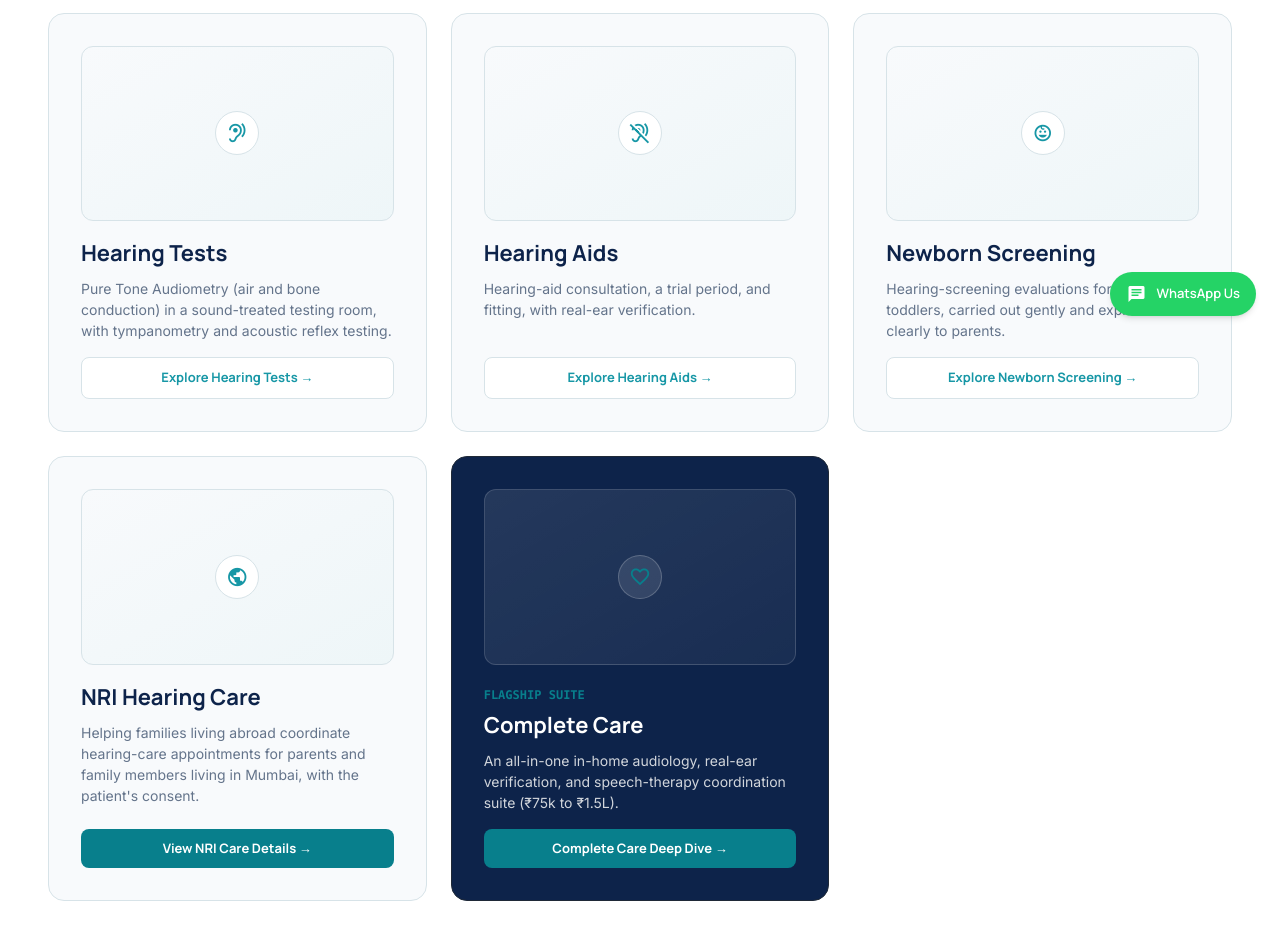
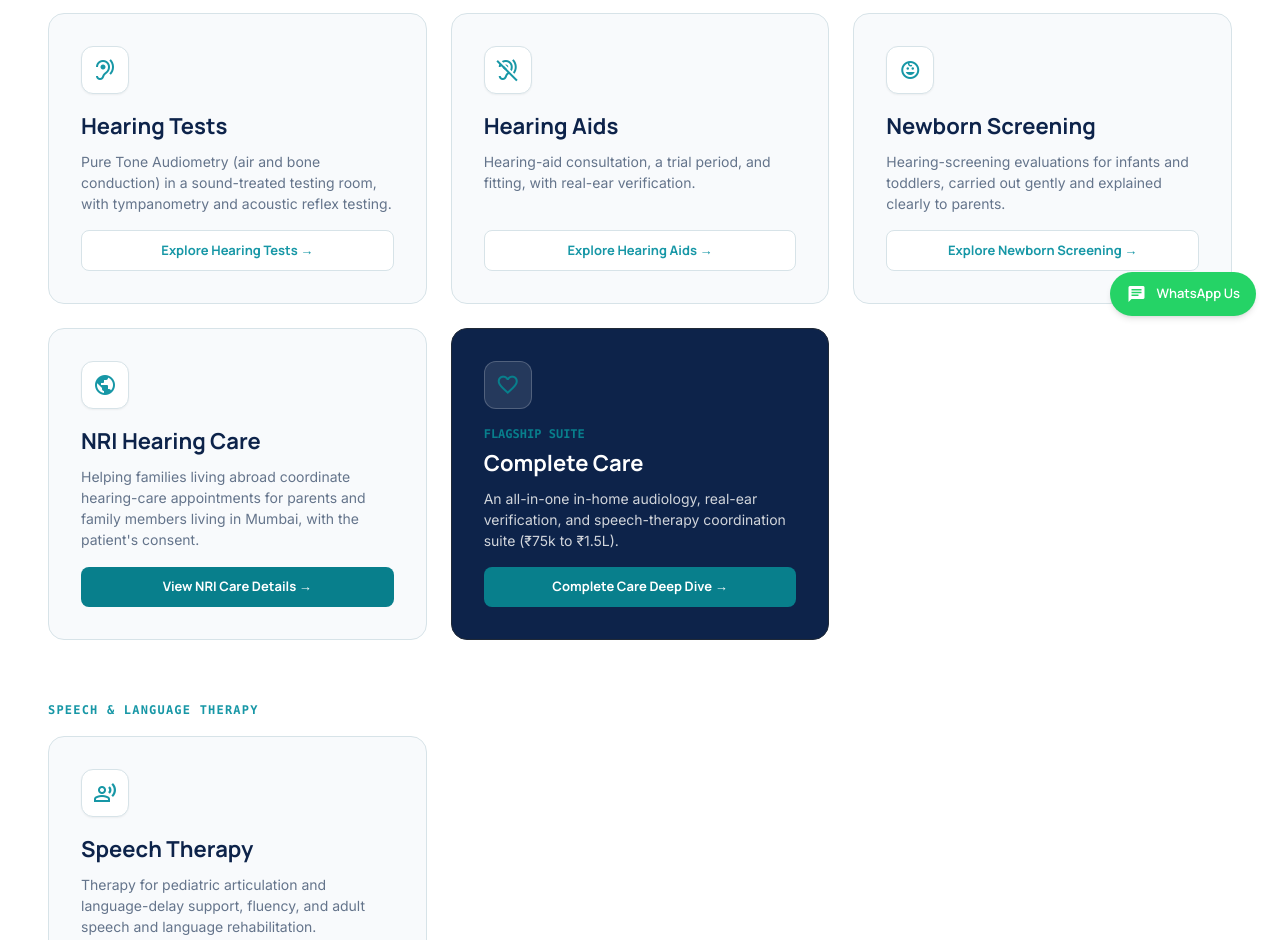
Before and after one commit to Vikas50501/PTA-Solutions, a website: page services/index.html in a window 1280 px wide. Shown: the part 460-1400 px from the top of the page. Drawn offline with nearby package versions, Linux system fonts and the light colour scheme.

Commit message:
Redesign Services directory cards: compact icon badge instead of large empty placeholder box

```diff
--- a/services/index.html
+++ b/services/index.html
@@ -96,13 +96,10 @@
       <div class="grid grid-cols-1 md:grid-cols-2 lg:grid-cols-3 gap-6 mt-4">
         <div class="p-8 bg-[#F8FAFC] rounded-2xl border border-[#D7E3E8] space-y-4 flex flex-col justify-between">
           <div>
-            <!-- IMAGE PLACEHOLDER: replace with a real photo (Hearing Tests) -->
-        <div class="aspect-[16/9] rounded-xl border bg-gradient-to-br from-[#F8FAFC] to-[#EEF6F8] border-[#D7E3E8] flex items-center justify-center mb-4">
-          <div class="w-11 h-11 rounded-full border bg-white border-[#D7E3E8] text-[#1797A6] flex items-center justify-center">
-            <span class="material-symbols-outlined text-[22px]">hearing</span>
+            <div class="w-12 h-12 rounded-xl bg-white border border-[#D7E3E8] flex items-center justify-center text-[#1797A6] shadow-sm">
+              <span class="material-symbols-outlined text-[24px]">hearing</span>
             </div>
-        </div>
-            <h3 class="text-[22px] font-display font-bold text-[#0D234A] mt-1">Hearing Tests</h3>
+            <h3 class="text-[22px] font-display font-bold text-[#0D234A] mt-4">Hearing Tests</h3>
             <p class="text-[14px] text-[#64748B] mt-2">Pure Tone Audiometry (air and bone conduction) in a sound-treated testing room, with tympanometry and acoustic reflex testing.</p>
           </div>
           <a href="/services/hearing-tests" class="w-full text-center py-2.5 bg-white border border-[#D7E3E8] font-display font-bold text-[13px] text-[#1797A6] rounded-lg hover:bg-[#1797A6] hover:text-white transition-all">
@@ -111,13 +108,10 @@
         </div>
         <div class="p-8 bg-[#F8FAFC] rounded-2xl border border-[#D7E3E8] space-y-4 flex flex-col justify-between">
           <div>
-            <!-- IMAGE PLACEHOLDER: replace with a real photo (Hearing Aids) -->
-        <div class="aspect-[16/9] rounded-xl border bg-gradient-to-br from-[#F8FAFC] to-[#EEF6F8] border-[#D7E3E8] flex items-center justify-center mb-4">
-          <div class="w-11 h-11 rounded-full border bg-white border-[#D7E3E8] text-[#1797A6] flex items-center justify-center">
-            <span class="material-symbols-outlined text-[22px]">hearing_disabled</span>
+            <div class="w-12 h-12 rounded-xl bg-white border border-[#D7E3E8] flex items-center justify-center text-[#1797A6] shadow-sm">
+              <span class="material-symbols-outlined text-[24px]">hearing_disabled</span>
             </div>
-        </div>
-            <h3 class="text-[22px] font-display font-bold text-[#0D234A] mt-1">Hearing Aids</h3>
+            <h3 class="text-[22px] font-display font-bold text-[#0D234A] mt-4">Hearing Aids</h3>
             <p class="text-[14px] text-[#64748B] mt-2">Hearing-aid consultation, a trial period, and fitting, with real-ear verification.</p>
           </div>
           <a href="/services/hearing-aids" class="w-full text-center py-2.5 bg-white border border-[#D7E3E8] font-display font-bold text-[13px] text-[#1797A6] rounded-lg hover:bg-[#1797A6] hover:text-white transition-all">
@@ -126,13 +120,10 @@
         </div>
         <div class="p-8 bg-[#F8FAFC] rounded-2xl border border-[#D7E3E8] space-y-4 flex flex-col justify-between">
           <div>
-            <!-- IMAGE PLACEHOLDER: replace with a real photo (Newborn Screening) -->
-        <div class="aspect-[16/9] rounded-xl border bg-gradient-to-br from-[#F8FAFC] to-[#EEF6F8] border-[#D7E3E8] flex items-center justify-center mb-4">
-          <div class="w-11 h-11 rounded-full border bg-white border-[#D7E3E8] text-[#1797A6] flex items-center justify-center">
-            <span class="material-symbols-outlined text-[22px]">child_care</span>
+            <div class="w-12 h-12 rounded-xl bg-white border border-[#D7E3E8] flex items-center justify-center text-[#1797A6] shadow-sm">
+              <span class="material-symbols-outlined text-[24px]">child_care</span>
             </div>
-        </div>
-            <h3 class="text-[22px] font-display font-bold text-[#0D234A] mt-1">Newborn Screening</h3>
+            <h3 class="text-[22px] font-display font-bold text-[#0D234A] mt-4">Newborn Screening</h3>
             <p class="text-[14px] text-[#64748B] mt-2">Hearing-screening evaluations for infants and toddlers, carried out gently and explained clearly to parents.</p>
           </div>
           <a href="/services/newborn-screening" class="w-full text-center py-2.5 bg-white border border-[#D7E3E8] font-display font-bold text-[13px] text-[#1797A6] rounded-lg hover:bg-[#1797A6] hover:text-white transition-all">
@@ -141,13 +132,10 @@
         </div>
         <div class="p-8 bg-[#F8FAFC] rounded-2xl border border-[#D7E3E8] space-y-4 flex flex-col justify-between">
           <div>
-            <!-- IMAGE PLACEHOLDER: replace with a real photo (NRI Hearing Care) -->
-        <div class="aspect-[16/9] rounded-xl border bg-gradient-to-br from-[#F8FAFC] to-[#EEF6F8] border-[#D7E3E8] flex items-center justify-center mb-4">
-          <div class="w-11 h-11 rounded-full border bg-white border-[#D7E3E8] text-[#1797A6] flex items-center justify-center">
-            <span class="material-symbols-outlined text-[22px]">public</span>
+            <div class="w-12 h-12 rounded-xl bg-white border border-[#D7E3E8] flex items-center justify-center text-[#1797A6] shadow-sm">
+              <span class="material-symbols-outlined text-[24px]">public</span>
             </div>
-        </div>
-            <h3 class="text-[22px] font-display font-bold text-[#0D234A] mt-1">NRI Hearing Care</h3>
+            <h3 class="text-[22px] font-display font-bold text-[#0D234A] mt-4">NRI Hearing Care</h3>
             <p class="text-[14px] text-[#64748B] mt-2">Helping families living abroad coordinate hearing-care appointments for parents and family members living in Mumbai, with the patient's consent.</p>
           </div>
           <a href="/nri-hearing-care" class="w-full text-center py-2.5 bg-[#087F8C] text-white font-display font-bold text-[13px] rounded-lg hover:bg-[#1797A6] hover:text-white transition-all">
@@ -156,13 +144,10 @@
         </div>
         <div class="p-8 bg-[#0D234A] text-white rounded-2xl border border-gray-800 space-y-4 flex flex-col justify-between">
           <div>
-            <!-- IMAGE PLACEHOLDER: replace with a real photo (Complete Care) -->
-        <div class="aspect-[16/9] rounded-xl border bg-gradient-to-br from-white/10 to-white/5 border-white/15 flex items-center justify-center mb-4">
-          <div class="w-11 h-11 rounded-full border bg-white/10 border-white/20 text-[#087F8C] flex items-center justify-center">
-            <span class="material-symbols-outlined text-[22px]">favorite</span>
+            <div class="w-12 h-12 rounded-xl bg-white/10 border border-white/20 flex items-center justify-center text-[#087F8C]">
+              <span class="material-symbols-outlined text-[24px]">favorite</span>
             </div>
-        </div>
-            <span class="font-mono text-[12px] font-bold text-[#087F8C]">FLAGSHIP SUITE</span>
+            <span class="font-mono text-[12px] font-bold text-[#087F8C] mt-4 block">FLAGSHIP SUITE</span>
             <h3 class="text-[22px] font-display font-bold text-white mt-1">Complete Care</h3>
             <p class="text-[14px] text-gray-300 mt-2">An all-in-one in-home audiology, real-ear verification, and speech-therapy coordination suite (₹75k to ₹1.5L).</p>
           </div>
@@ -178,13 +163,10 @@
       <div class="grid grid-cols-1 md:grid-cols-2 lg:grid-cols-3 gap-6 mt-4">
         <div class="p-8 bg-[#F8FAFC] rounded-2xl border border-[#D7E3E8] space-y-4 flex flex-col justify-between">
           <div>
-            <!-- IMAGE PLACEHOLDER: replace with a real photo (Speech Therapy) -->
-        <div class="aspect-[16/9] rounded-xl border bg-gradient-to-br from-[#F8FAFC] to-[#EEF6F8] border-[#D7E3E8] flex items-center justify-center mb-4">
-          <div class="w-11 h-11 rounded-full border bg-white border-[#D7E3E8] text-[#1797A6] flex items-center justify-center">
-            <span class="material-symbols-outlined text-[22px]">record_voice_over</span>
+            <div class="w-12 h-12 rounded-xl bg-white border border-[#D7E3E8] flex items-center justify-center text-[#1797A6] shadow-sm">
+              <span class="material-symbols-outlined text-[24px]">record_voice_over</span>
             </div>
-        </div>
-            <h3 class="text-[22px] font-display font-bold text-[#0D234A] mt-1">Speech Therapy</h3>
+            <h3 class="text-[22px] font-display font-bold text-[#0D234A] mt-4">Speech Therapy</h3>
             <p class="text-[14px] text-[#64748B] mt-2">Therapy for pediatric articulation and language-delay support, fluency, and adult speech and language rehabilitation.</p>
           </div>
           <a href="/services/speech-therapy" class="w-full text-center py-2.5 bg-white border border-[#D7E3E8] font-display font-bold text-[13px] text-[#1797A6] rounded-lg hover:bg-[#1797A6] hover:text-white transition-all">
```
Also changed, not shown: src/pages/services/index.js (+25 -13 lines). Lines whose indentation alone changed are shown as unchanged.
